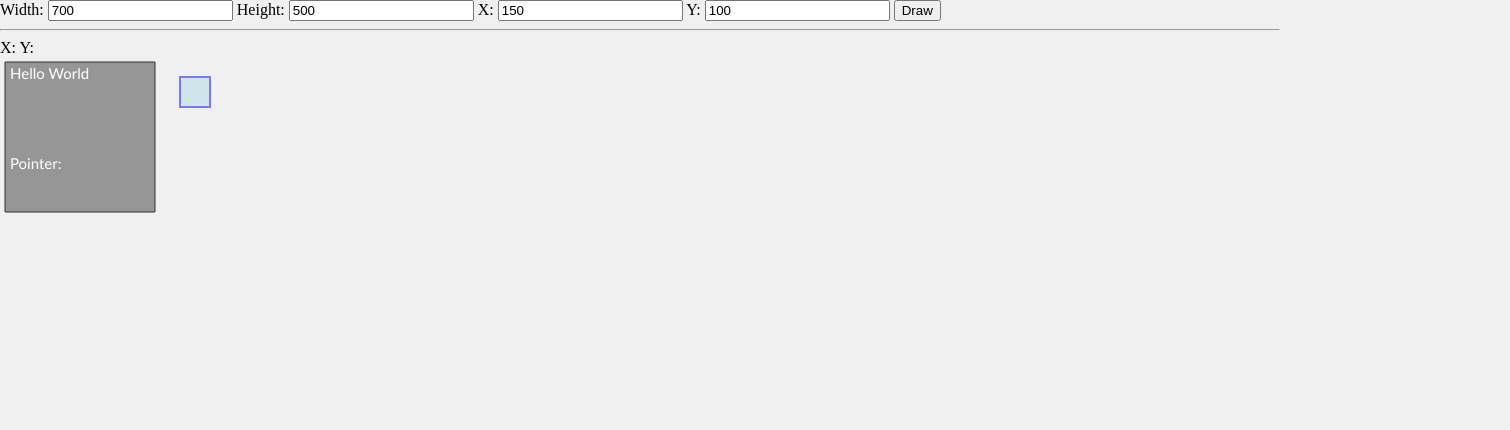
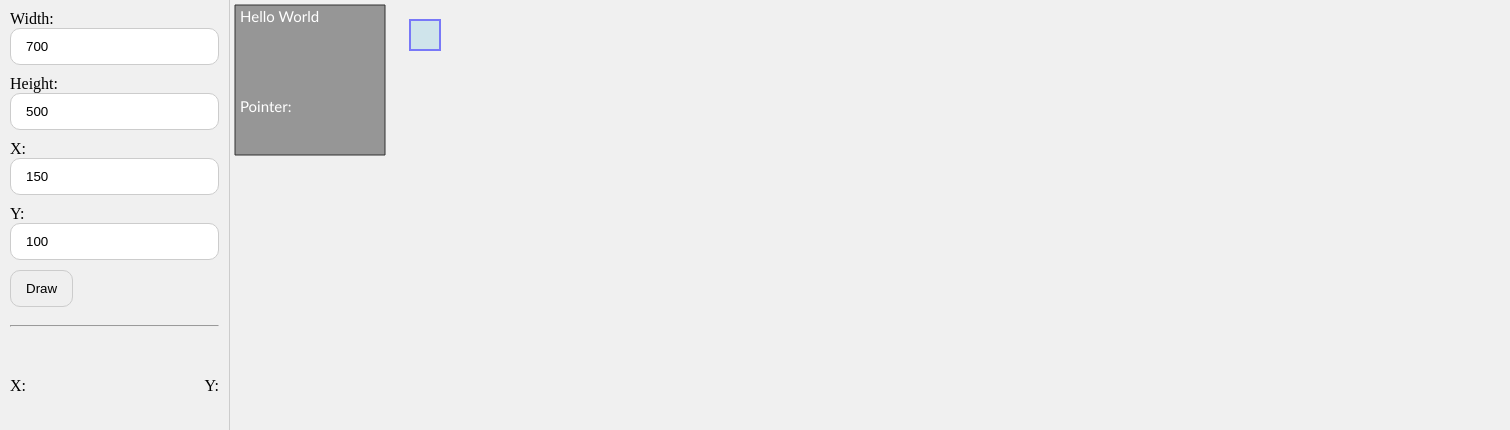
Before and after one commit to Arthuralentejo/wall-building, a website built with Vite: page index.html in a window 1280 px wide. Shown: the top 430 px of the page, 1510 px wide, since content can reach past the window. Built offline with nearby package versions, Linux system fonts and the light colour scheme.

Commit message:
Atualizando estilos

```diff
--- a/src/style.css
+++ b/src/style.css
@@ -4,3 +4,37 @@ body {
   overflow: hidden;
   background-color: #f0f0f0;
 }
+/* label {
+  float: left;
+} */
+
+input[type=number] {
+  border-radius: 10px;
+  border: 1px solid #ccc;
+  padding: 10px 15px;
+  margin-bottom: 10px;
+}
+#drawBtn{
+  border-radius: 10px;
+  border: 1px solid #ccc;
+  padding: 10px 15px;
+  margin-bottom: 10px;
+  cursor: pointer;
+}
+#drawBtn:hover{
+  background-color: #ccc;
+}
+#controls {
+  padding:10px;
+  z-index: 1;
+  border-right: 1px solid #ccc;
+}
+#mousetracker{
+  margin-top: 50px;
+  display: flex;
+  justify-content: space-between;
+}
+
+#app{
+  display: flex;
+}
```
